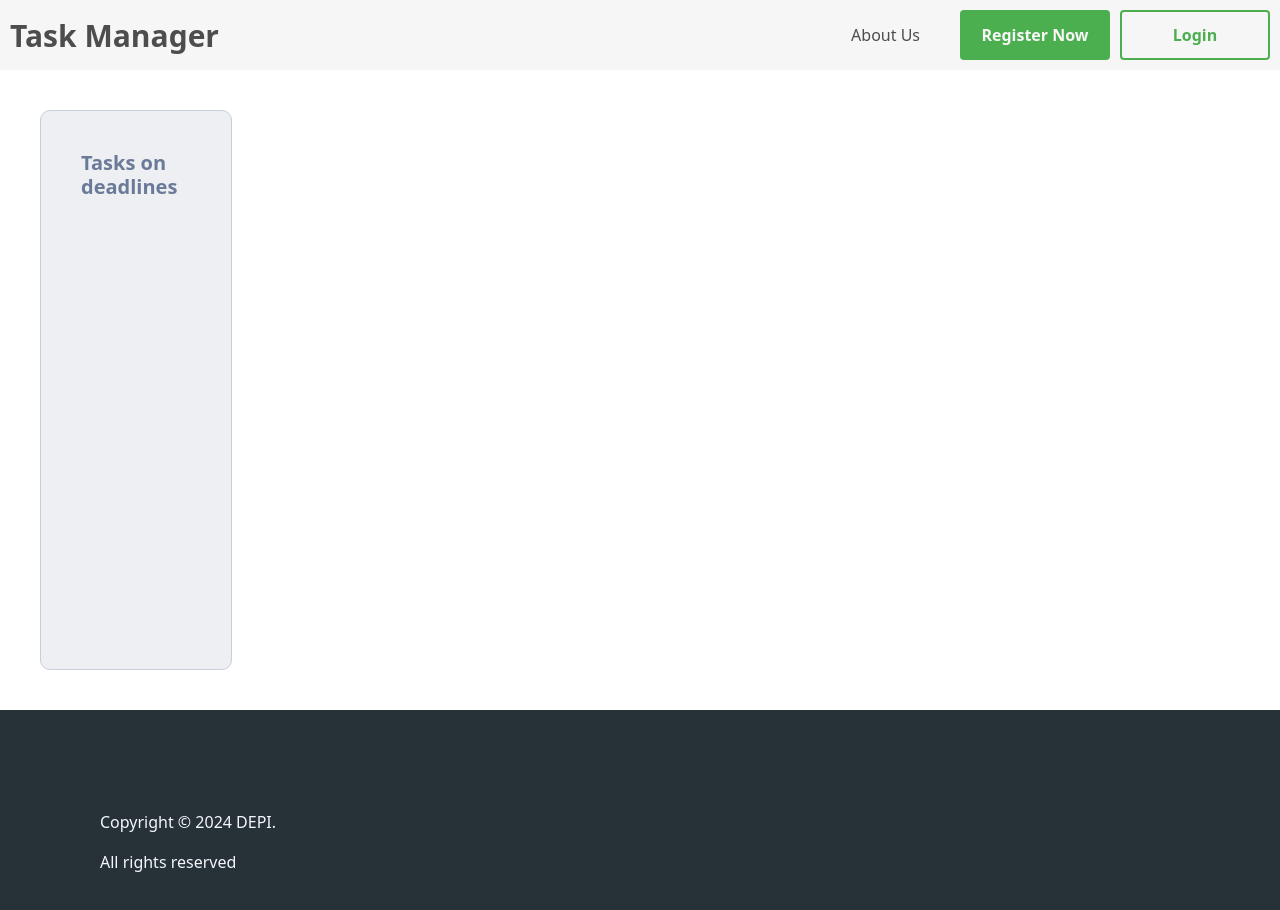
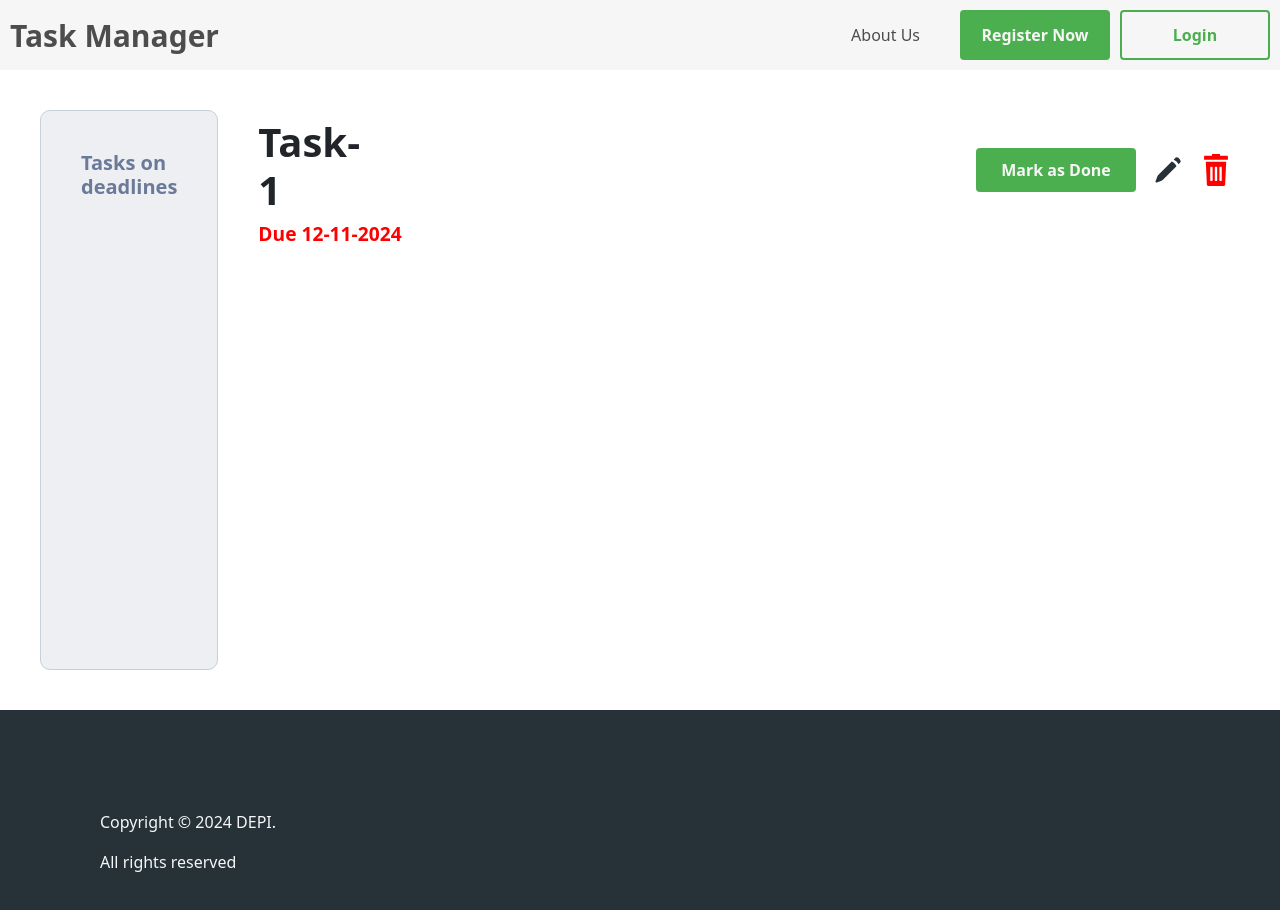
Before and after one commit to Karim-Hosam/fullstack-task-manager, a React (Vite) app in the folder Task-Management-System/: page /home/taskDetails in a window 1280 px wide. Shown: the top 910 px of the page. Built offline with nearby package versions, Linux system fonts and the light colour scheme.

Commit message:
Task Details Header

```diff
--- a/Task-Management-System/src/components/TaskDetails/TaskDetails.jsx
+++ b/Task-Management-System/src/components/TaskDetails/TaskDetails.jsx
@@ -1,8 +1,38 @@
+import TDCSS from './taskDetailsCSS.module.css' //TDCSS -> Task Deatails CSS
+import binIcon from '../../Images/Icons/bin.svg'
+import editIcon from '../../Images/Icons/Edit.svg'
+
 export default function TaskDetails(){
+
+    //just a temp task TO BE REMOVED when the Backend is added
+    const tempTask = {
+        uniqueid: 0,
+        title: 'Task-1',
+        description: 'Lorem ipsum dolor sit amet consectetur adipisicing elit. Eius veritatis eum tempore at, tenetur magnam! Ratione sed, quibusdam dicta laborum a fugit, cupiditate tempore hic dolores magni minus repudiandae rem!',
+        priority: 'High',
+        createdAt: '12-10-2024',
+        deadline: '12-11-2024',
+        status: 'To Do',
+        userId: 0,
+        toDoListId: 0
+    };
+
+
 
     return(
         <>
+            <div className={TDCSS.MainContainer}>
+                <div className={TDCSS.Header}>
+                    <h1 className={TDCSS.Title}>{tempTask.title}</h1>
+                    <div className={TDCSS.HeaderRight}>
+                        <button className={TDCSS.button}>Mark as Done</button>
+                        <img src={editIcon} alt="edit" style={{width: '2rem'}}/>
+                        <img src={binIcon} alt="bin" style={{width: '2rem'}}/>
+                    </div>
+                </div>
 
+                <h3 className={TDCSS.Deadline}>Due {tempTask.deadline}</h3>
+            </div>
         </>
     )
 }
--- /dev/null
+++ b/Task-Management-System/src/components/TaskDetails/TaskDetailsCSS.module.css
@@ -0,0 +1,51 @@
+.MainContainer{
+    display: flex;
+    flex-direction: column;
+    /* justify-content: space-between; */
+    /* align-content: space-between; */
+    /* align-items: center; */
+    padding: 3rem 0rem;
+    margin-right: 40px;
+    width: 100%;
+}
+
+.Header{
+    display: flex;
+    /* justify-content: space-between;  */
+    align-items: center;
+    width: 100%;
+}
+
+.Title{
+    font-weight: bolder;
+}
+
+.HeaderRight{
+    width: 100%;
+    display: flex;
+    justify-content: end;
+    align-items: center;
+}
+
+.HeaderRight * {
+    margin: 0rem 0.5rem;
+}
+
+
+.button{
+
+    background-color: #4CAF4F;
+    color: #F6F6F6;
+    width: 10rem;
+}
+
+.button:hover{
+    background-color: #1d611f;
+    color: #F6F6F6;
+}
+
+.Deadline{
+    color: #FF0000;
+    font-size: larger;
+    font-weight: bold;
+}
```
Also changed, not shown: Task-Management-System/src/Images/Icons/Edit.svg (added), Task-Management-System/src/Images/Icons/bin.svg (added).
